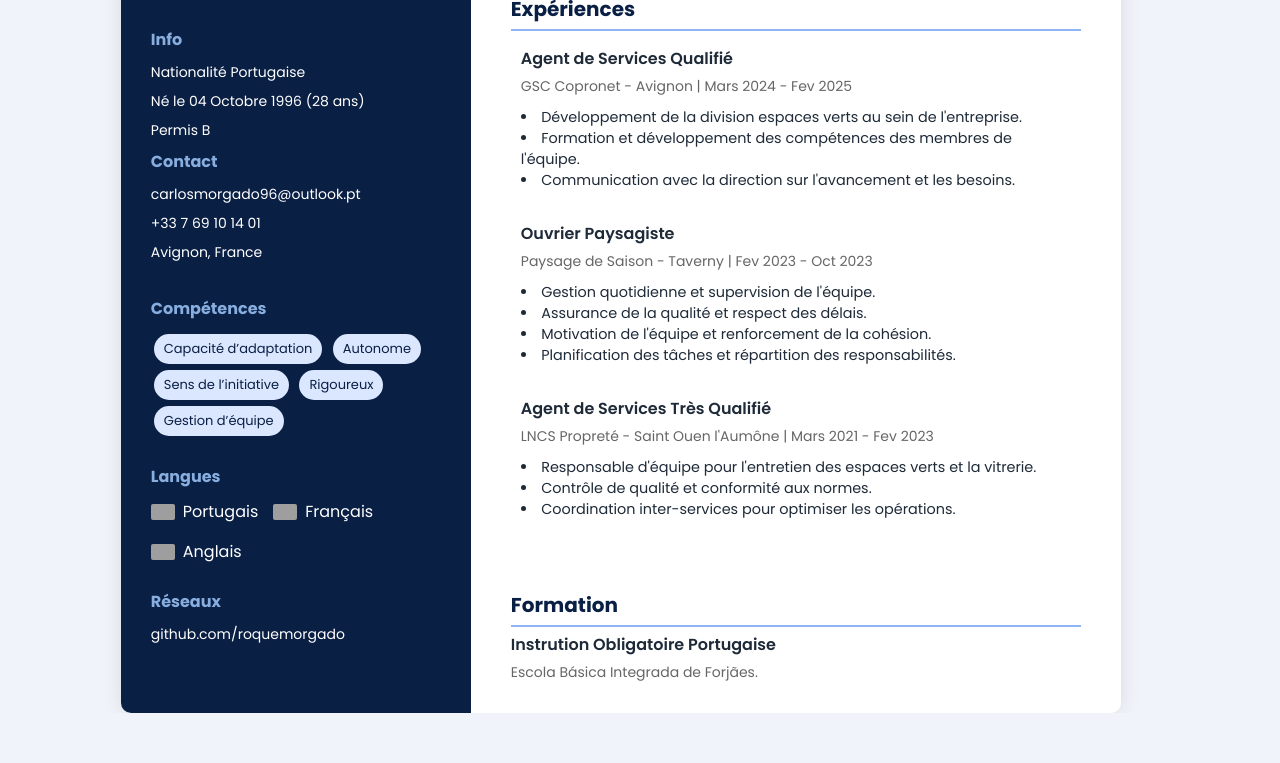
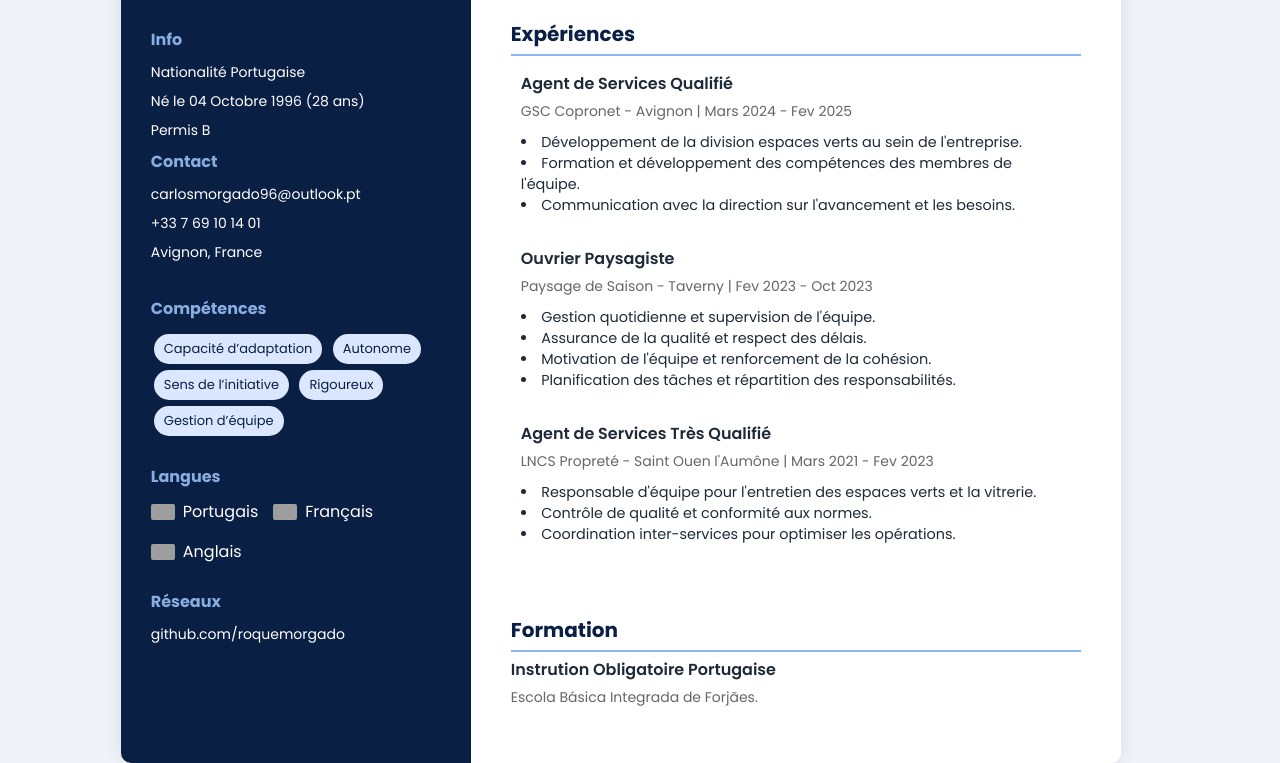
Before and after one commit to roquemorgado/curriculum-vitae, a plain HTML site: page index.html in a window 1280 px wide. Shown: the part 440-1203 px from the top of the page. Before the commit the page ends 1153 px from the top, so only its background shows below. Drawn offline with Linux system fonts and the light colour scheme; grey boxes are pictures that could not be loaded; a script that the page names is missing; a web font is replaced by a local one.

Commit message:
Update style.css

```diff
--- a/style.css
+++ b/style.css
@@ -104,7 +104,7 @@ body {
 
 .main-content {
   width: 65%;
-  padding: 0px 40px;
+  padding: 25px 40px;
 }
 
 .main-content h2 {
```
